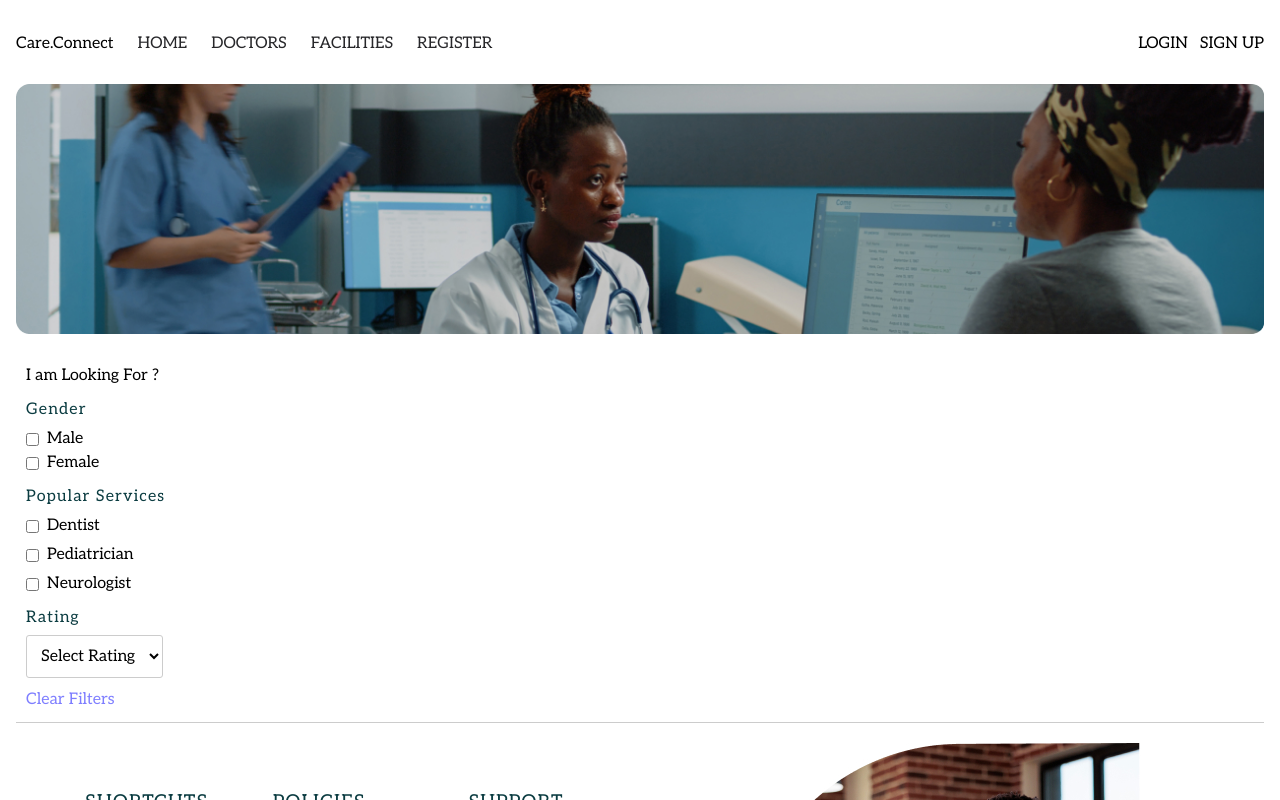
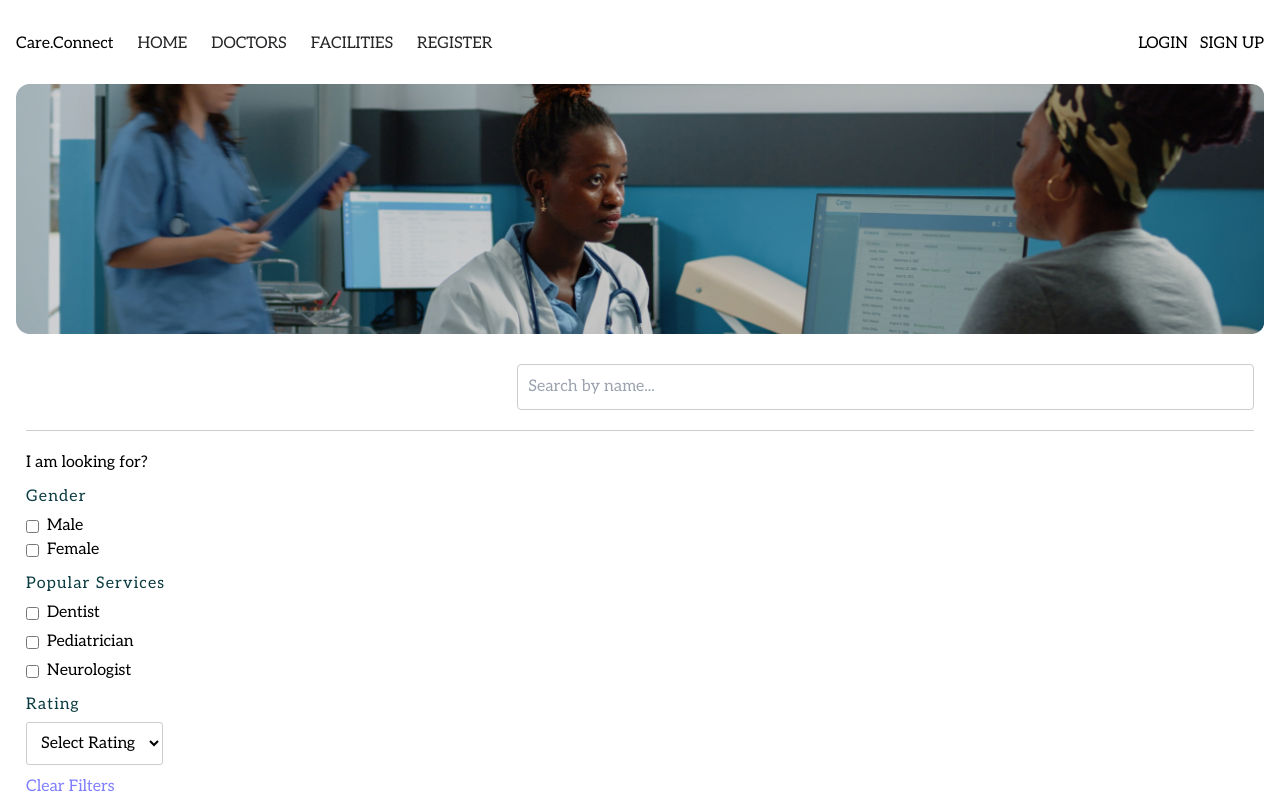
Before and after one commit to CARE-CONNECT-KENYA/care-connect-frontend, a Next.js app: page /doctors in a window 1280 px wide. Shown: the top 800 px of the page. Built offline with nearby package versions, Linux system fonts and the light colour scheme.

Commit message:
added search to dotor facilities

```diff
--- a/app/Components/Listings/DoctorsFilter.tsx
+++ b/app/Components/Listings/DoctorsFilter.tsx
@@ -22,7 +22,7 @@ const Filters: React.FC<FiltersProps> = ({
 }) => {
   return (
     <aside className={styles.sidebar}>
-      <h3>I am Looking For ?</h3>
+      <h3>I am looking for?</h3>
 
             {/* Gender Filter */}
             <div>
--- a/app/Components/Listings/FacilitiesFilter.tsx
+++ b/app/Components/Listings/FacilitiesFilter.tsx
@@ -18,7 +18,7 @@ const FacilityFilters: React.FC<FacilityFiltersProps> = ({
 }) => {
   return (
     <aside className={styles.sidebar}>
-      <h3>I am Looking For?</h3>
+      <h3>I am looking for?</h3>
 
       {/* Popular Services Filter */}
       <div>
--- a/app/Components/Listings/ProviderDoctorListing.tsx
+++ b/app/Components/Listings/ProviderDoctorListing.tsx
@@ -28,6 +28,7 @@ function ProviderDoctorListing() {
   const [genderFilter, setGenderFilter] = useState<string[]>([]);
   const [ratingRangeFilter, setRatingRangeFilter] = useState<[number, number] | null>(null);
   const [servicesFilter, setServicesFilter] = useState<string[]>([]);
+  const [searchTerm, setSearchTerm] = useState<string>('');
 
   const router = useRouter();
 
@@ -95,6 +96,7 @@ function ProviderDoctorListing() {
     if (genderFilter.length > 0 && !genderFilter.includes(doctor.gender)) return false;
     if (ratingRangeFilter && (doctor.rating === null || doctor.rating < ratingRangeFilter[0] || doctor.rating > ratingRangeFilter[1])) return false;
     if (servicesFilter.length > 0 && !servicesFilter.some(service => doctor.services.includes(service))) return false;
+    if (searchTerm && !doctor.name.toLowerCase().includes(searchTerm.toLowerCase())) return false;
     return true;
   };
 
@@ -102,6 +104,7 @@ function ProviderDoctorListing() {
     setGenderFilter([]);
     setRatingRangeFilter(null);
     setServicesFilter([]);
+    setSearchTerm('');
     setCurrentPage(1); // Reset to first page after clearing filters
   };
 
@@ -114,7 +117,18 @@ function ProviderDoctorListing() {
 
   return (
     <div className={styles.ListingsContainer}>
+      {/* Search Bar */}
+      <div className={styles.searchBar}>
+          <input
+            type="text"
+            placeholder="Search by name..."
+            value={searchTerm}
+            onChange={(e) => setSearchTerm(e.target.value)}
+          />
+        </div>
+
       <div className={styles.providerDoctorListing}>
+
         <div className={styles.ListSidebar}>
           <Filters
             ratingRangeFilter={ratingRangeFilter}
```
